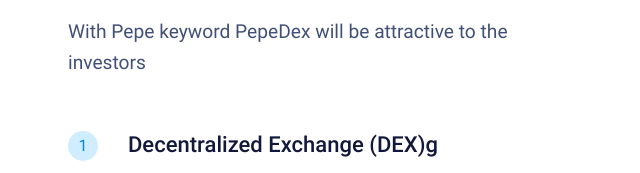
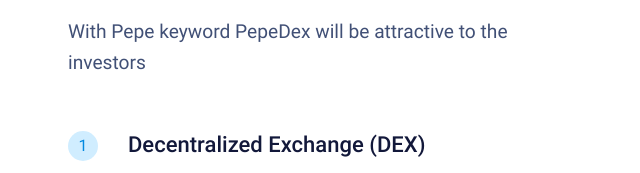
Before and after one commit to mobarok1/pepe-dex, a plain HTML site: page index.html in a window 1280 px wide. Shown: the part 2808-2981 px from the top of the page, 17-657 px from the left. Drawn offline with Linux system fonts and the light colour scheme; files whose address does not match are found by name.

Commit message:
bug solved

```diff
--- a/index.html
+++ b/index.html
@@ -283,7 +283,7 @@
                                     <ul class="list list-number-s2">
                                         <li>
                                             <span>1</span>
-                                            <h4 class="title title-md text-base">Decentralized Exchange (DEX)g</h4>
+                                            <h4 class="title title-md text-base">Decentralized Exchange (DEX)</h4>
                                             <p>Pepedex leverages the power of blockchain technology to create a decentralized exchange, allowing users to trade tokens directly from their wallets without the need for intermediaries. This ensures increased security, privacy, and control over assets.</p>
                                         </li>
                                         <li>
```
Also changed, not shown: 1 other file.
